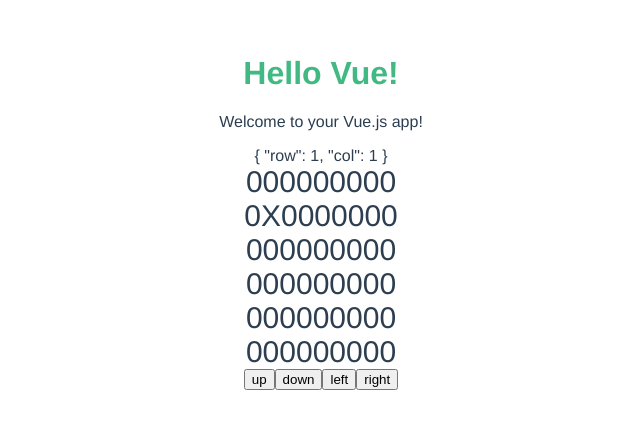
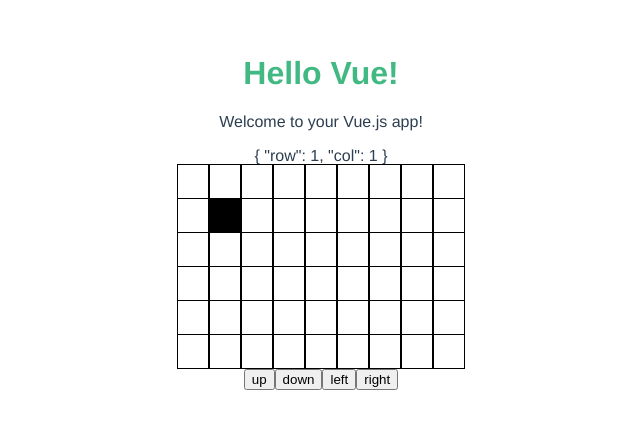
Before and after one commit to mattszabo/vuex-grid, a Vue app: page / in a window 1280 px wide. Shown: the part 146-574 px from the top of the page, without its empty margins (319-959 px from the left). Built offline with nearby package versions, Linux system fonts and the light colour scheme.

Commit message:
display as grid instead of X's and O's

```diff
--- a/src/components/Grid.vue
+++ b/src/components/Grid.vue
@@ -3,8 +3,8 @@
     {{ pos }}
     <div class="my-grid" v-for="i in grid.y">
       <span v-for="j in grid.x">
-        <span v-if="pos.row === i-1 && pos.col === j-1" class="my-grid-square">X</span>
-        <span v-else class="my-grid-square">0</span>
+        <span v-if="pos.row === i-1 && pos.col === j-1" class="my-grid-square active"></span>
+        <span v-else class="my-grid-square"></span>
       </span>
     </div>
     <button @click="move('UP')">up</button>
@@ -37,4 +37,12 @@
   .my-grid {
     font-size: 30px;
   }
+  .my-grid-square {
+    padding: 0 15px;
+    border: 1px solid black;
+    background-color: white;
+  }
+  .active {
+    background-color: black;
+  }
 </style>
```
